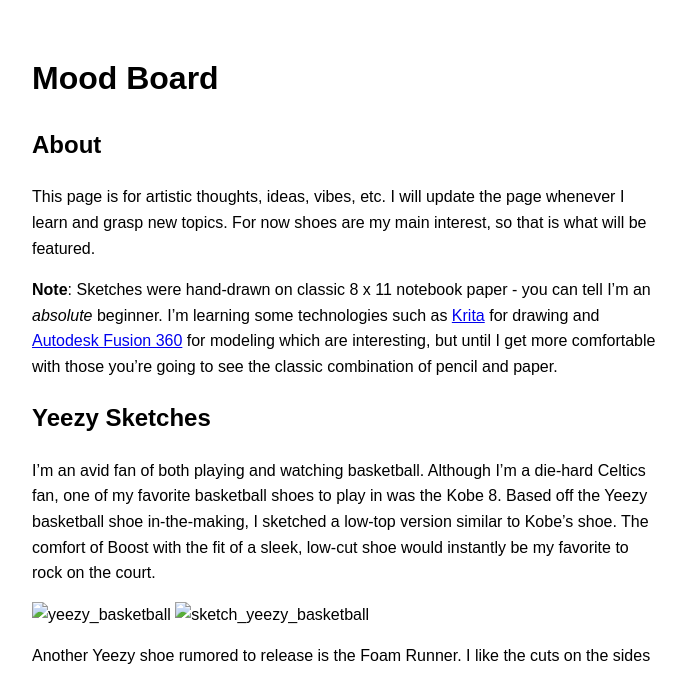
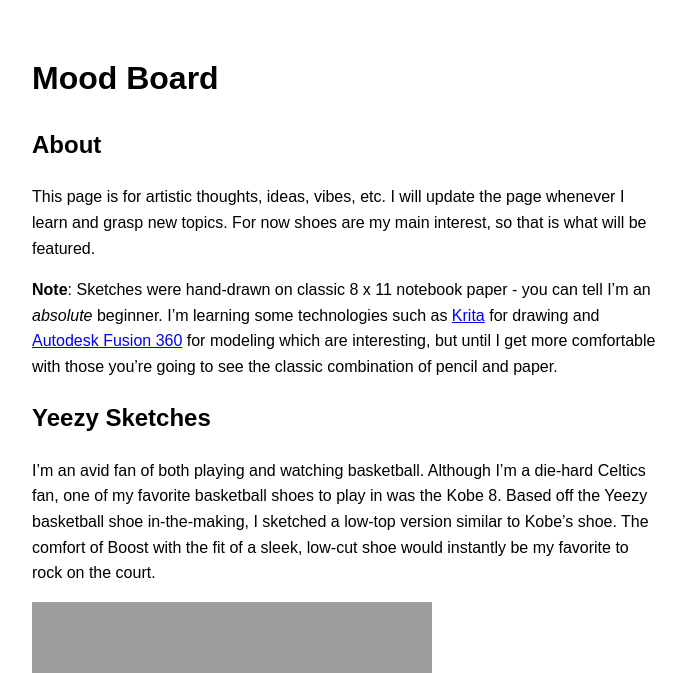
Before and after one commit to kulkarohan/portfolio, a Jekyll site: the page built from moodboard/index.md, in a window 1280 px wide. Shown: the top 673 px of the page, without its empty margins (296-982 px from the left). Built offline with Jekyll 4.4.1, drawn with Linux system fonts in a browser that asks for light colours; our own code applies the rules of GitHub Pages for plain Markdown files.

Commit message:
Update index.md

```diff
--- a/moodboard/index.md
+++ b/moodboard/index.md
@@ -15,12 +15,12 @@ I'm an avid fan of both playing and watching basketball. Although I'm a die-hard
 Based off the Yeezy basketball shoe in-the-making, I sketched a low-top version similar to Kobe's shoe. The comfort of Boost with the fit of a sleek,
 low-cut shoe would instantly be my favorite to rock on the court.
 
-![yeezy_basketball](/images/yeezy_basketball.jpg)
-![sketch_yeezy_basketball](/images/sketch_yeezy_basketball_low.jpg)
+![yeezy_basketball](/images/yeezy_basketball.jpg =250x)
+![sketch_yeezy_basketball](/images/sketch_yeezy_basketball_low.jpg =250x)
 
 
 Another Yeezy shoe rumored to release is the Foam Runner. I like the cuts on the sides allowing breathing room even as a low-top. What if a high-top
 could also be created?
 
-<img src="https://github.com/kulkarohan/kulkarohan.github.io/blob/master/moodboard/images/yeezy_foam_runners.jpg">
-<img src="https://github.com/kulkarohan/kulkarohan.github.io/blob/master/moodboard/images/sketch_yeezy_foam_runners_high.jpg">
+![foam_runner](/images/yeezy_foam_runners.jpg =250x)
+![sketch_foam_runner](/images/sketch_yeezy_foam_runners_high.jpg =250x)
```
